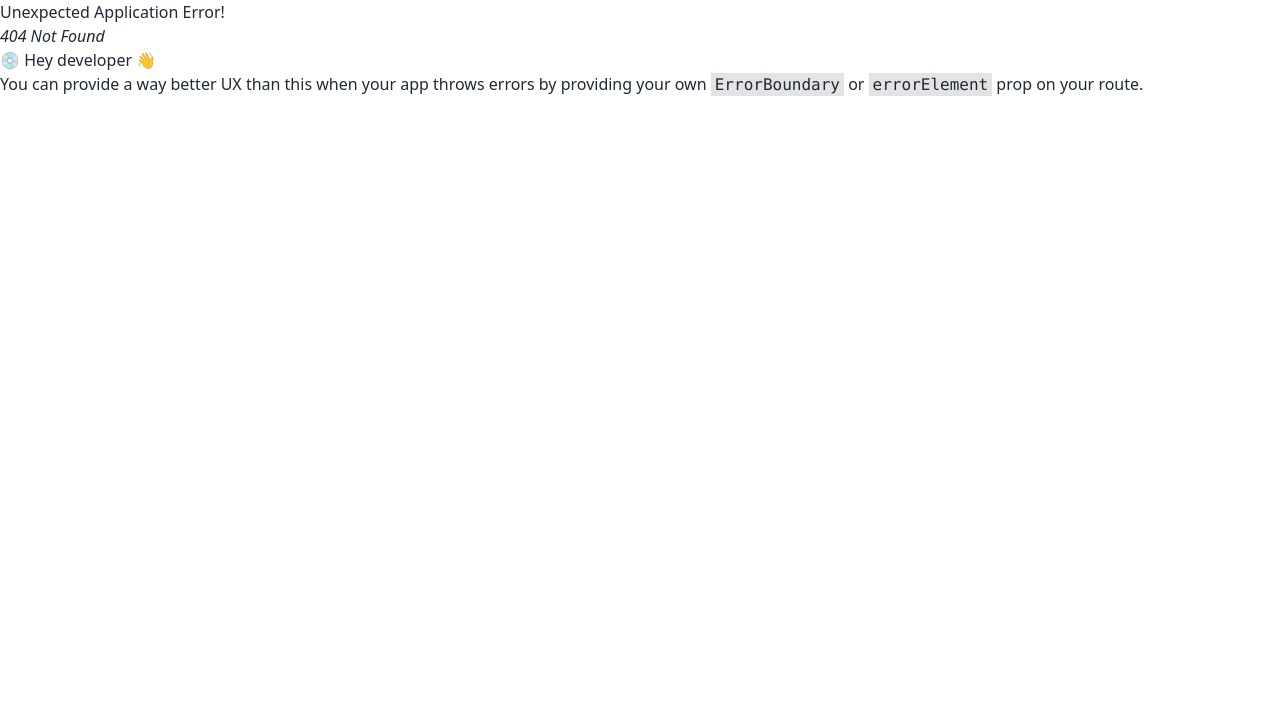
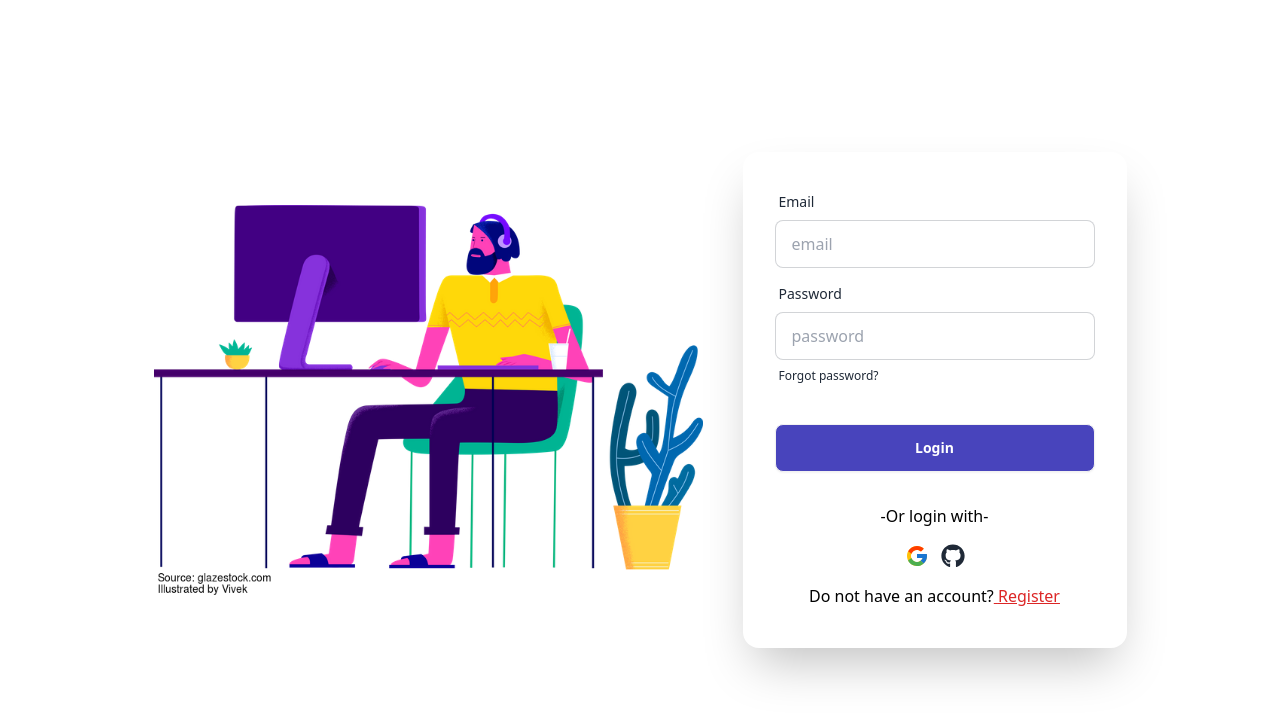
Before and after one commit to aayman01/health-tap-client, a React (Vite) app: page /login in a window 1280 px wide. Before the commit this address had no page. Shown: the top 720 px of the page. Built offline with nearby package versions, Linux system fonts and the light colour scheme.

Commit message:
login page design complete

```diff
--- a/src/Pages/Home/NavBar.jsx
+++ b/src/Pages/Home/NavBar.jsx
@@ -172,7 +172,7 @@ const NavBar = () => {
             </ul>
           </div>
           <div className="navbar-end">
-            <a className="btn btn-main hover:bg-[#ff7404]">Log In</a>
+            <Link to='/login' className="btn btn-main hover:bg-[#ff7404]">Log In</Link>
           </div>
         </div>
       </div>
--- /dev/null
+++ b/src/Pages/Login/Login.jsx
@@ -0,0 +1,78 @@
+import { Link } from 'react-router-dom';
+import img from '../../assets/xj_3gkQFD.png'
+import { FaGithub } from 'react-icons/fa6';
+import { FcGoogle } from 'react-icons/fc';
+const Login = () => {
+    return (
+      <div className="hero min-h-screen">
+        <div className="hero-content flex-col lg:flex-row gap-10">
+          <div className="w-1/2">
+            <img src={img} alt="" />
+          </div>
+          <div className="card shrink-0 w-full max-w-sm shadow-2xl">
+            <form className="card-body">
+              <div className="form-control">
+                <label className="label">
+                  <span className="label-text">Email</span>
+                </label>
+                <input
+                  type="email"
+                  name="email"
+                  placeholder="email"
+                  className="input input-bordered"
+                  required
+                />
+              </div>
+              <div className="form-control">
+                <label className="label">
+                  <span className="label-text">Password</span>
+                </label>
+                <input
+                  type="password"
+                  name="password"
+                  placeholder="password"
+                  className="input input-bordered"
+                  required
+                />
+                <label className="label">
+                  <a href="#" className="label-text-alt link link-hover">
+                    Forgot password?
+                  </a>
+                </label>
+              </div>
+              <div className="form-control mt-6">
+                <input
+                  className="btn btn-main hover:bg-[#ff7404]"
+                  type="submit"
+                  value="Login"
+                />
+              </div>
+            </form>
+            <p className="text-center text-black mb-4 font-medium">
+              -Or login with-
+            </p>
+            <div className="flex text-2xl items-center gap-3 justify-center">
+              <button>
+                <FcGoogle />
+              </button>
+              <button>
+                <FaGithub />
+              </button>
+            </div>
+            <p className="text-center text-black mt-4 pb-10 font-medium">
+              Do not have an account?
+              <Link
+                className="text-red-600 font-medium underline decoration-red-600"
+                to="/register"
+              >
+                {" "}
+                Register
+              </Link>{" "}
+            </p>
+          </div>
+        </div>
+      </div>
+    );
+};
+
+export default Login;
--- a/src/Routes/Routes.jsx
+++ b/src/Routes/Routes.jsx
@@ -1,6 +1,7 @@
 import { createBrowserRouter } from "react-router-dom";
 import Main from "../Layout/Main";
 import Home from "../Pages/Home/Home";
+import Login from "../Pages/Login/Login";
 
 const router = createBrowserRouter([
   {
@@ -10,6 +11,9 @@ const router = createBrowserRouter([
         {
             path: '/',
             element: <Home/>
+        },{
+          path: '/login',
+          element: <Login/>
         }
     ]
   },
```
Also changed, not shown: src/assets/xj_3gkQFD.png (added).
